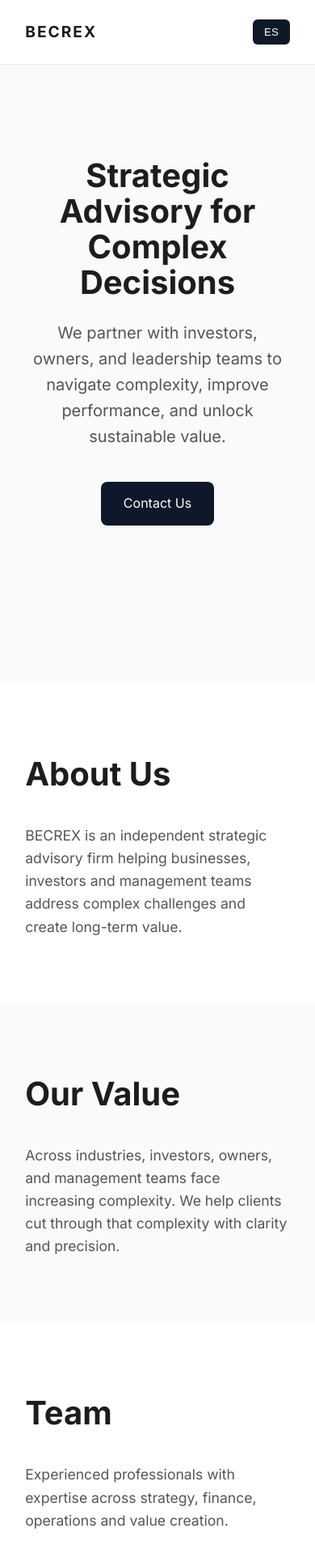
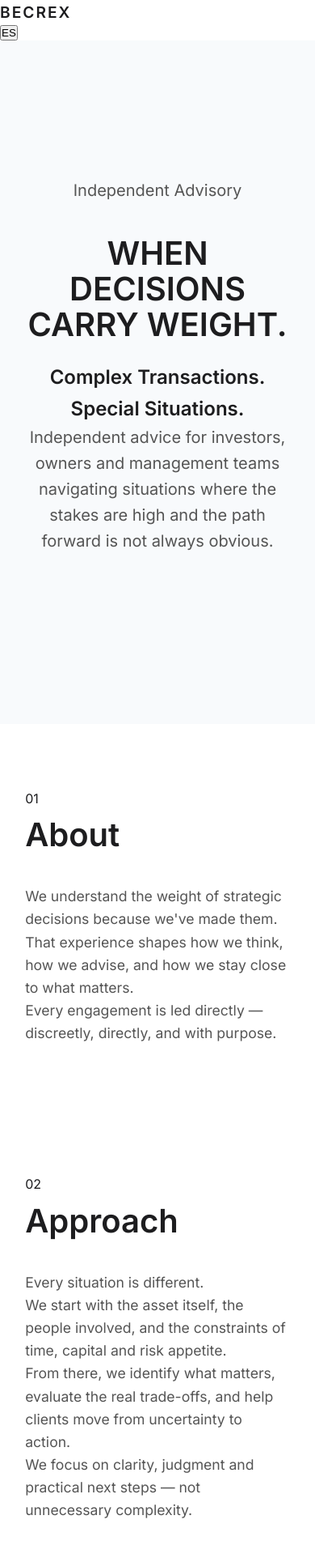
Before and after one commit to bertarex/becrex, a plain HTML site: page index.html in a window 390 px wide. Shown: the top 1924 px of the page at 81% size. Drawn offline with Linux system fonts and the light colour scheme.

Commit message:
Update index.html

```diff
--- a/index.html
+++ b/index.html
@@ -1,114 +1,305 @@
 <!DOCTYPE html>
 <html lang="en">
 <head>
+
 <meta charset="UTF-8">
 <meta name="viewport" content="width=device-width, initial-scale=1.0">
 
-<title>BECREX | Strategic Advisory</title>
+<title>BECREX | Complex Transactions & Special Situations</title>
+
+<meta name="description" content="Independent advice for investors, owners and management teams navigating complex transactions, special situations and consequential decisions.">
+
+<link rel="preconnect" href="https://fonts.googleapis.com">
+<link rel="preconnect" href="https://fonts.gstatic.com" crossorigin>
+
+<link href="https://fonts.googleapis.com/css2?family=Cormorant+Garamond:wght@300;400;500;600&family=Inter:wght@300;400;500;600&display=swap" rel="stylesheet">
 
 <link rel="stylesheet" href="styles.css">
 
-<link rel="preconnect" href="https://fonts.googleapis.com">
-<link rel="preconnect" href="https://fonts.gstatic.com" crossorigin>
-<link href="https://fonts.googleapis.com/css2?family=Inter:wght@300;400;500;600;700&display=swap" rel="stylesheet">
 </head>
 
 <body>
 
-<header class="navbar">
-<div class="logo">BECREX</div>
+<header class="header">
 
-<nav>
-<a href="#about">About</a>
-<a href="#value">Value</a>
-<a href="#team">Team</a>
-<a href="#contact">Contact</a>
-<button id="langToggle">ES</button>
+<div class="logo">
+BECREX
+</div>
+
+<nav class="nav">
+
+<a href="#home" data-en="Home" data-es="Inicio">Home</a>
+
+<a href="#about" data-en="About" data-es="Quiénes Somos">About</a>
+
+<a href="#approach" data-en="Approach" data-es="Enfoque">Approach</a>
+
+<a href="#presence" data-en="Presence" data-es="Presencia">Presence</a>
+
+<a href="#contact" data-en="Contact" data-es="Contacto">Contact</a>
+
+<button id="languageToggle">
+ES
+</button>
+
 </nav>
+
 </header>
 
-<section class="hero">
+<section id="home" class="hero">
+
 <div class="hero-content">
 
-<h1 data-en="Strategic Advisory for Complex Decisions"
-data-es="Asesoramiento estratégico para decisiones complejas">
-Strategic Advisory for Complex Decisions
+<p class="hero-eyebrow"
+data-en="Independent Advisory"
+data-es="Asesoramiento Independiente">
+Independent Advisory
+</p>
+
+<h1 class="hero-title">
+
+<span
+data-en="WHEN DECISIONS CARRY WEIGHT."
+data-es="CUANDO LAS DECISIONES IMPORTAN.">
+WHEN DECISIONS CARRY WEIGHT.
+</span>
+
 </h1>
 
-<p
-data-en="We partner with investors, owners, and leadership teams to navigate complexity, improve performance, and unlock sustainable value."
-data-es="Acompañamos a inversores, propietarios y equipos directivos a navegar la complejidad, mejorar el rendimiento y desbloquear valor sostenible.">
-We partner with investors, owners, and leadership teams to navigate complexity, improve performance, and unlock sustainable value.
+<h2 class="hero-subtitle">
+
+<span
+data-en="Complex Transactions."
+data-es="Transacciones Complejas.">
+Complex Transactions.
+</span>
+
+<br>
+
+<span
+data-en="Special Situations."
+data-es="Situaciones Especiales.">
+Special Situations.
+</span>
+
+</h2>
+
+<p class="hero-description"
+
+data-en="Independent advice for investors, owners and management teams navigating situations where the stakes are high and the path forward is not always obvious."
+
+data-es="Asesoramiento independiente para inversores, propietarios y equipos directivos que afrontan situaciones donde las consecuencias son importantes y el camino a seguir no siempre es evidente.">
+
+Independent advice for investors, owners and management teams navigating situations where the stakes are high and the path forward is not always obvious.
+
 </p>
 
-<a href="#contact" class="btn"
-data-en="Contact Us"
-data-es="Contáctenos">
-Contact Us
-</a>
+</div>
 
-</div>
 </section>
 
 <section id="about" class="section">
 
-<h2
-data-en="About Us"
+<div class="container">
+
+<div class="section-number">
+01
+</div>
+
+<h2 class="section-title"
+
+data-en="About"
 data-es="Quiénes Somos">
-About Us
+
+About
+
 </h2>
 
+<div class="section-content">
+
 <p
-data-en="BECREX is an independent strategic advisory firm helping businesses, investors and management teams address complex challenges and create long-term value."
-data-es="BECREX es una firma independiente de asesoramiento estratégico que ayuda a empresas, inversores y equipos directivos a afrontar desafíos complejos y crear valor sostenible.">
-BECREX is an independent strategic advisory firm helping businesses, investors and management teams address complex challenges and create long-term value.
+
+data-en="We understand the weight of strategic decisions because we've made them."
+
+data-es="Entendemos el peso de las decisiones estratégicas porque las hemos tomado.">
+
+We understand the weight of strategic decisions because we've made them.
+
 </p>
+
+<p
+
+data-en="That experience shapes how we think, how we advise, and how we stay close to what matters."
+
+data-es="Esa experiencia define cómo pensamos, cómo asesoramos y cómo nos mantenemos cerca de lo que realmente importa.">
+
+That experience shapes how we think, how we advise, and how we stay close to what matters.
+
+</p>
+
+<p
+
+data-en="Every engagement is led directly — discreetly, directly, and with purpose."
+
+data-es="Cada proyecto es liderado directamente, con discreción, cercanía y propósito.">
+
+Every engagement is led directly — discreetly, directly, and with purpose.
+
+</p>
+
+</div>
+
+</div>
 
 </section>
 
-<section id="value" class="section grey">
+<section id="approach" class="section section-dark">
 
-<h2
-data-en="Our Value"
-data-es="Nuestra Propuesta de Valor">
-Our Value
+<div class="container">
+
+<div class="section-number">
+02
+</div>
+
+<h2 class="section-title"
+
+data-en="Approach"
+data-es="Enfoque">
+
+Approach
+
 </h2>
 
+<div class="section-content">
+
 <p
-data-en="Across industries, investors, owners, and management teams face increasing complexity. We help clients cut through that complexity with clarity and precision."
-data-es="En todos los sectores, inversores, propietarios y equipos directivos afrontan una creciente complejidad. Ayudamos a nuestros clientes a superarla con claridad y precisión.">
-Across industries, investors, owners, and management teams face increasing complexity. We help clients cut through that complexity with clarity and precision.
+
+data-en="Every situation is different."
+
+data-es="Cada situación es diferente.">
+
+Every situation is different.
+
 </p>
+
+<p
+
+data-en="We start with the asset itself, the people involved, and the constraints of time, capital and risk appetite."
+
+data-es="Comenzamos por el activo, las personas implicadas y las limitaciones de tiempo, capital y apetito por el riesgo.">
+
+We start with the asset itself, the people involved, and the constraints of time, capital and risk appetite.
+
+</p>
+
+<p
+
+data-en="From there, we identify what matters, evaluate the real trade-offs, and help clients move from uncertainty to action."
+
+data-es="A partir de ahí identificamos lo que realmente importa, evaluamos las alternativas y ayudamos a transformar la incertidumbre en acción.">
+
+From there, we identify what matters, evaluate the real trade-offs, and help clients move from uncertainty to action.
+
+</p>
+
+<p
+
+data-en="We focus on clarity, judgment and practical next steps — not unnecessary complexity."
+
+data-es="Nos centramos en la claridad, el criterio y los siguientes pasos prácticos, no en una complejidad innecesaria.">
+
+We focus on clarity, judgment and practical next steps — not unnecessary complexity.
+
+</p>
+
+</div>
+
+</div>
 
 </section>
 
-<section id="team" class="section">
+<section id="presence" class="section">
 
-<h2
-data-en="Team"
-data-es="Equipo">
-Team
+<div class="container">
+
+<div class="section-number">
+03
+</div>
+
+<h2 class="section-title"
+
+data-en="Presence"
+data-es="Presencia">
+
+Presence
+
 </h2>
 
+<div class="presence-wrapper">
+
+<div class="presence-map">
+
+<span class="spain">Spain</span>
+
+<div class="line"></div>
+
+<span class="mexico">Mexico</span>
+
+</div>
+
 <p
-data-en="Experienced professionals with expertise across strategy, finance, operations and value creation."
-data-es="Profesionales con experiencia en estrategia, finanzas, operaciones y creación de valor.">
-Experienced professionals with expertise across strategy, finance, operations and value creation.
+
+data-en="Operating across both markets and supporting investors, owners and management teams navigating complex situations on either side of the Atlantic."
+
+data-es="Operando entre ambos mercados y apoyando a inversores, propietarios y equipos directivos en situaciones complejas a ambos lados del Atlántico.">
+
+Operating across both markets and supporting investors, owners and management teams navigating complex situations on either side of the Atlantic.
+
 </p>
+
+</div>
+
+</div>
 
 </section>
 
-<section id="contact" class="section grey">
+<section id="contact" class="contact-section">
 
-<h2
-data-en="Contact"
-data-es="Contacto">
-Contact
+<div class="container">
+
+<h2 class="contact-title"
+
+data-en="Most important decisions don't come with perfect information."
+data-es="Las decisiones más importantes rara vez vienen acompañadas de información perfecta.">
+
+Most important decisions don't come with perfect information.
+
 </h2>
 
-<p>Email: info@becrex.com</p>
+<p class="contact-subtitle"
+
+data-en="That's usually where the conversation starts."
+data-es="Normalmente ahí es donde comienza la conversación.">
+
+That's usually where the conversation starts.
+
+</p>
+
+<a href="mailto:domingo@becrex.com" class="contact-email">
+domingo@becrex.com
+</a>
+
+</div>
 
 </section>
+
+<footer class="footer">
+
+<p>
+BECREX · Spain & Mexico
+</p>
+
+</footer>
 
 <script src="script.js"></script>
 
```
